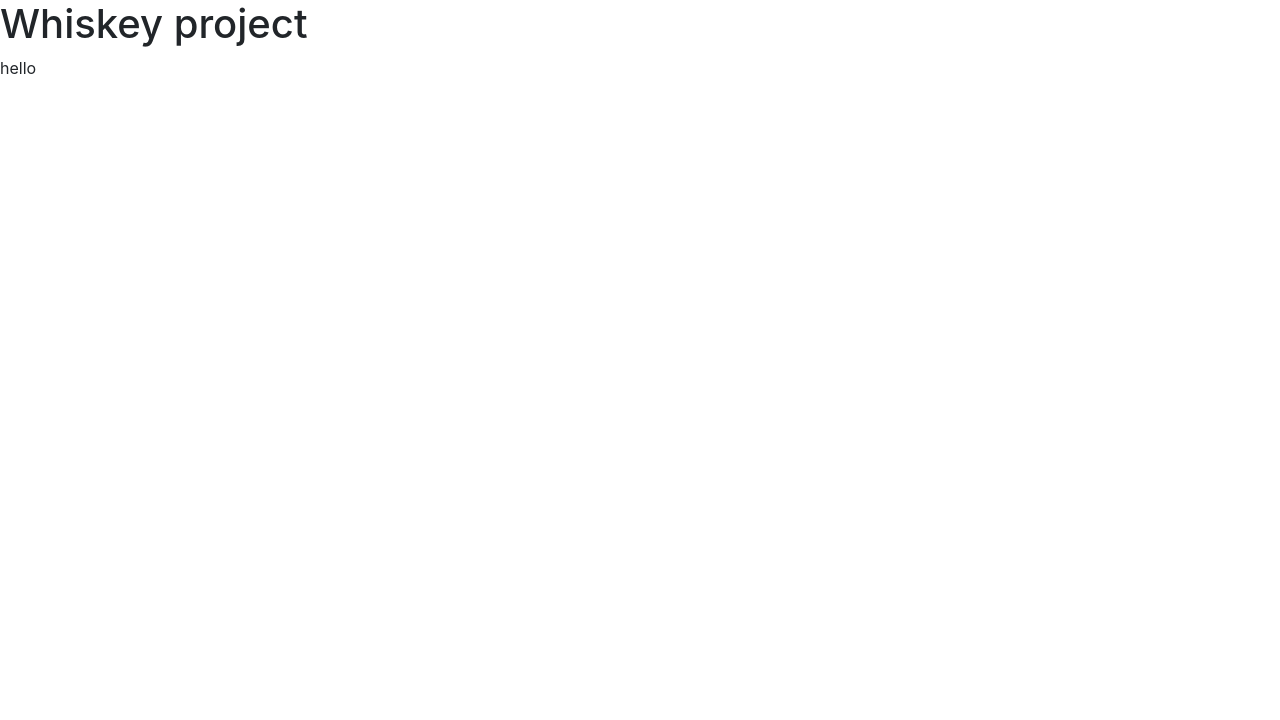
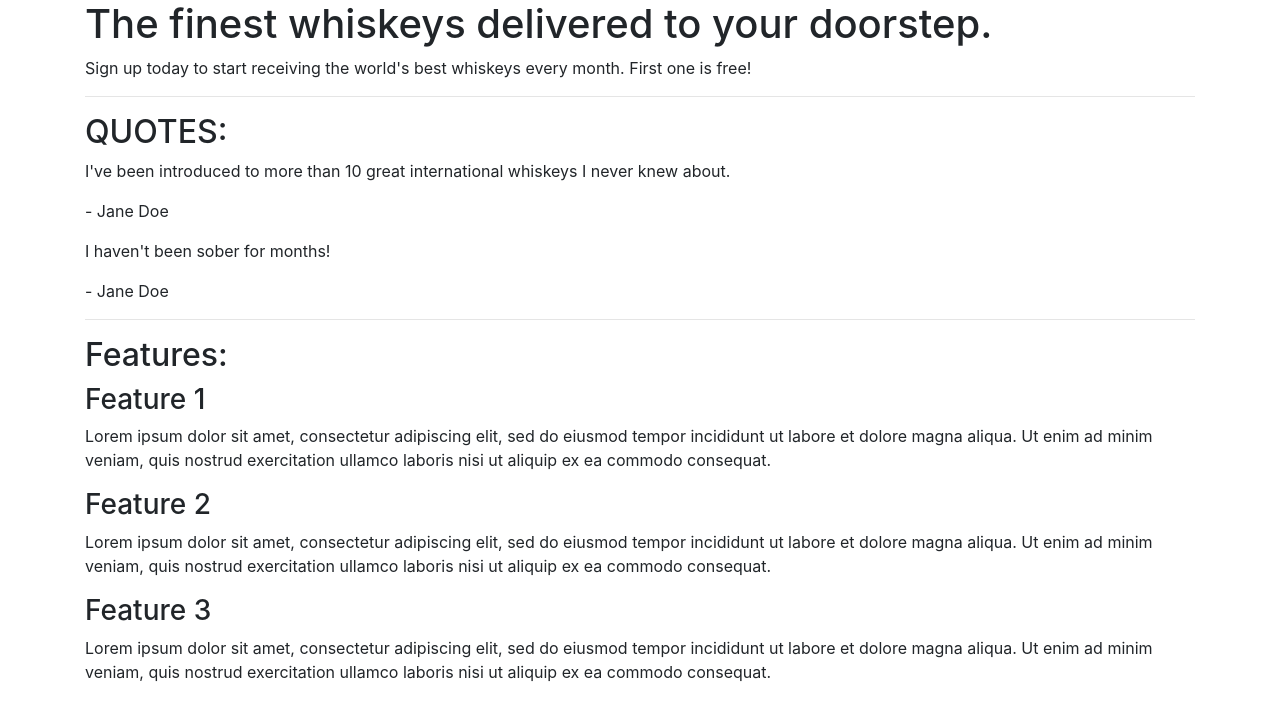
Before and after one commit to DavidCaffrey/Whiskey, a plain HTML site: page index.html in a window 1280 px wide. Drawn offline with nearby package versions, Linux system fonts and the light colour scheme.

Commit message:
src code copied

```diff
--- a/index.html
+++ b/index.html
@@ -7,8 +7,49 @@
 
     </head>
     <body>
-    <h1>Whiskey project</h1>
-    <p>hello</p>
+        <article class="container">
+        <!-- Callout -->
+        <section class="callout">
+            <h1>The finest whiskeys delivered to your doorstep.</h1>
+            <p>Sign up today to start receiving the world's best whiskeys every month. First one is free!</p>
+        </section>
+        <!-- /.callout -->
+        <hr>
+
+        <!-- Quotes -->
+        <section class="quotes">
+            <h2 class="text-uppercase">Quotes:</h2>
+            <div class="quote">
+                <p>I've been introduced to more than 10 great international whiskeys I never knew about.</p>
+                <p>- Jane Doe</p>
+            </div>
+            <div class="quote">
+                <p>I haven't been sober for months!</p>
+                <p>- Jane Doe</p>
+            </div>
+        </section>
+        <!-- /.quotes -->
+        <hr>
+
+        <!-- Features -->
+        <section class="features">
+            <h2>Features:</h2>
+            <div class="feature">
+                <h3>Feature 1</h3>
+                <p>Lorem ipsum dolor sit amet, consectetur adipiscing elit, sed do eiusmod tempor incididunt ut labore et dolore magna aliqua. Ut enim ad minim veniam, quis nostrud exercitation ullamco laboris nisi ut aliquip ex ea commodo consequat.</p>
+            </div>
+            <div class="feature">
+                <h3>Feature 2</h3>
+                <p>Lorem ipsum dolor sit amet, consectetur adipiscing elit, sed do eiusmod tempor incididunt ut labore et dolore magna aliqua. Ut enim ad minim veniam, quis nostrud exercitation ullamco laboris nisi ut aliquip ex ea commodo consequat.</p>
+            </div>
+            <div class="feature">
+                <h3>Feature 3</h3>
+                <p>Lorem ipsum dolor sit amet, consectetur adipiscing elit, sed do eiusmod tempor incididunt ut labore et dolore magna aliqua. Ut enim ad minim veniam, quis nostrud exercitation ullamco laboris nisi ut aliquip ex ea commodo consequat.</p>
+            </div>
+        </section>
+        <!-- /.features -->
+    </article>
+
     </body>
 
 </html>
```
